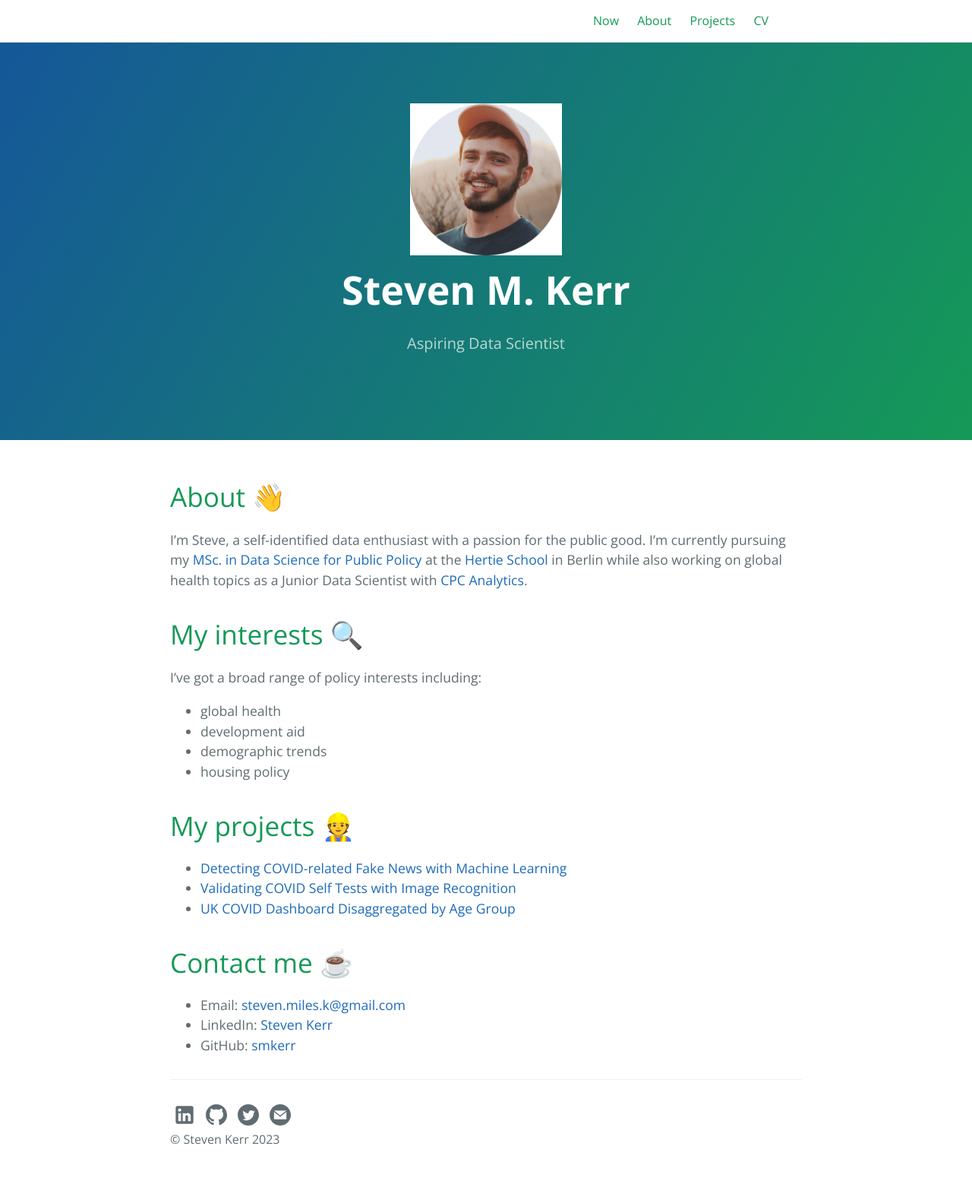
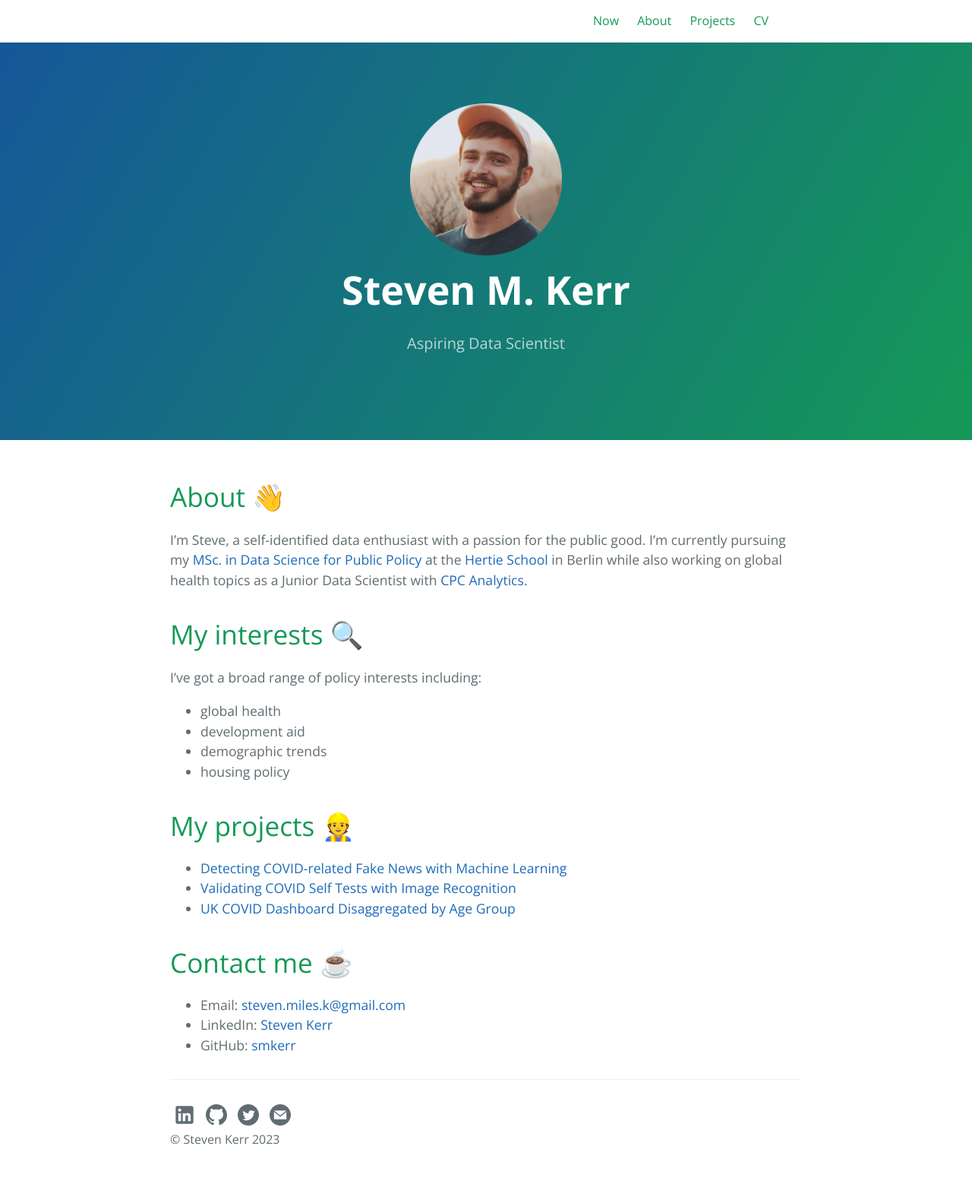
Before and after one commit to smkerr/smkerr.github.io, a Jekyll site: the page built from index.md, in a window 1280 px wide. Shown: the whole page at 76% size. Built offline with Jekyll 4.4.1, drawn with Linux system fonts in a browser that asks for light colours; emoji names are drawn with the system emoji font.

Commit message:
Crop prof pic

```diff
--- a/_layouts/default.html
+++ b/_layouts/default.html
@@ -1,5 +1,5 @@
 <!DOCTYPE html>
-<html lang="{{ page.lang | default: site.lang | default: "en" }}">
+<html lang="{{ page.lang | default: site.lang | default: 'en' }}">
 
 <head>
 
@@ -67,7 +67,7 @@
 
         <section class="page-header">
             {% if page.layout == 'home' %}
-            <img src="{{ site.baseurl }}/assets/img/prof-pic.jpg" height="200" width="200" alt="">
+            <img src="{{ site.baseurl }}/assets/img/prof-pic.png" height="200" width="200" alt="">
             {% endif %}
             <h1 class="project-name">{{ page-title }}</h1>
             <h2 class="project-tagline">{{ page-tagline }}</h2>
```
Also changed, not shown: assets/img/prof-pic.jpg (deleted), assets/img/prof-pic.png (added).
